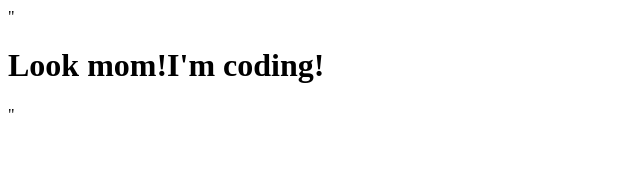
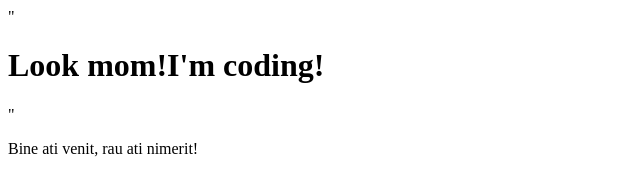
Before and after one commit to Youleeun/proiect-web-uni, a plain HTML site: page index.html in a window 1280 px wide. Shown: the whole page, without its empty margins (0-640 px from the left). Drawn offline with Linux system fonts and the light colour scheme.

Commit message:
Adauga un paragraf

```diff
--- a/index.html
+++ b/index.html
@@ -1 +1,2 @@
 "<h1>Look mom!I'm coding!</h1>"
+<p>Bine ati venit, rau ati nimerit!</p>
```
